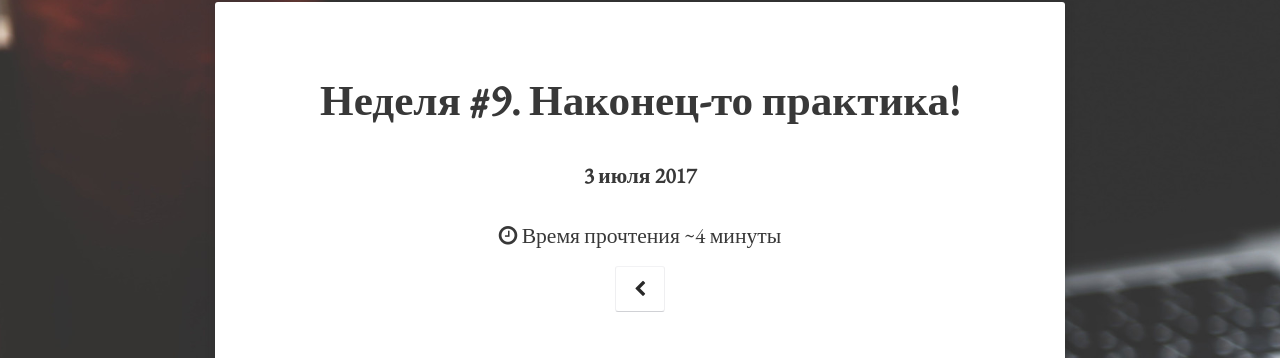
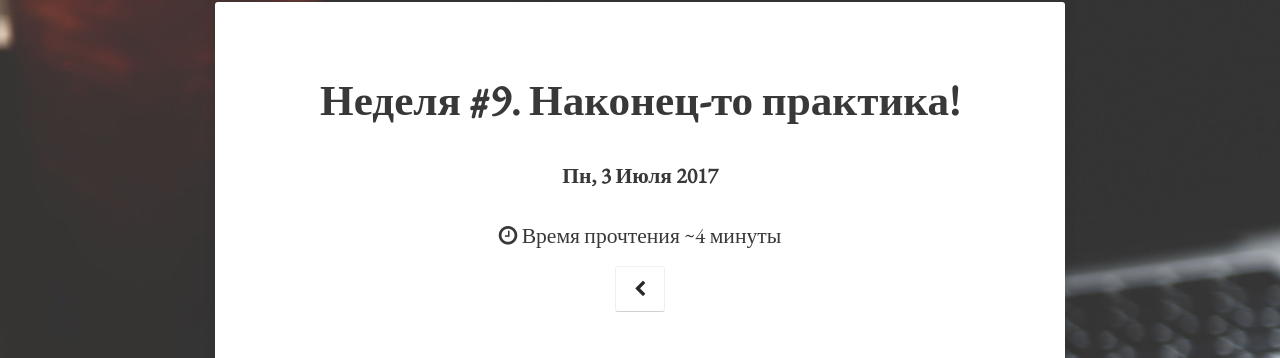
Before and after one commit to joisadler/joisadler.github.io, a Jekyll site: the page built from _posts/2017-07-03-week9.md, in a window 1280 px wide. Shown: the part 75-433 px from the top of the page. Built offline with Jekyll 4.4.1, drawn with Linux system fonts in a browser that asks for light colours; comment, search, counter and statistics services are not loaded; some of the changed lines change nothing that is shown.

Commit message:
fix russian date in posts

```diff
--- a/_config.yml
+++ b/_config.yml
@@ -8,7 +8,7 @@ logo:               'assets/img/me.jpg'
 background:         'assets/img/placeholder-big.jpg'
 tiled_bg:           false   # Set this true if you want to tile your background image, otherwise it will be covered
 locale:             ru_RU
-#url:                https://joisadler.github.io
+url:
 baseurl:            /
 
 # Jekyll
--- a/_layouts/post.html
+++ b/_layouts/post.html
@@ -17,9 +17,37 @@ layout: compress
             <div class="content">
                 <div class="post-title {% if page.feature %} feature {% endif %}">
                     <h1>{{ page.title }}</h1>
-                  <!--  <h4>{{ page.date | russianDate }}</h4> -->
-                  <h4><time datetime="{{page.date | html5date}}">{{page.date | russianDate}}</time></h4>
-              <!--  <h4>{{page.date | russianDate}}</h4> -->
+                  <!-- <h4><time datetime="{{page.date | html5date}}">{{page.date | russianDate}}</time></h4> -->
+
+                  <h4>{% assign m = page.date | date: "%-m" %}
+                      {% assign a = page.date | date: "%a" %}
+                        {% case a %}
+                          {% when 'Sun' %}Вс,
+                          {% when 'Mon' %}Пн,
+                          {% when 'Tue' %}Вт,
+                          {% when 'Wed' %}Ср,
+                          {% when 'Th' %}Чт,
+                          {% when 'Fri' %}Пт,
+                          {% when 'Sat' %}Сб,
+                        {% endcase %}
+                      {{ page.date | date: "%-d" }}
+                      {% case m %}
+                        {% when '1' %}Января
+                        {% when '2' %}Февраля
+                        {% when '3' %}Марта
+                        {% when '4' %}Апреля
+                        {% when '5' %}Мая
+                        {% when '6' %}Июня
+                        {% when '7' %}Июля
+                        {% when '8' %}Августа
+                        {% when '9' %}Сентября
+                        {% when '10' %}Октября
+                        {% when '11' %}Ноября
+                        {% when '12' %}Декабря
+                      {% endcase %}
+                      {{ page.date | date: "%Y" }}
+                  </h4>
+
                     {% if site.reading_time %}
                     <p class="reading-time">
                       <i class="fa fa-clock-o"></i>
--- a/_plugins/russian_dates.rb
+++ /dev/null
@@ -1,25 +0,0 @@
-module Jekyll
-    module RussianDates
-        MONTHS = {"01" => "января", "02" => "февраля", "03" => "марта",
-                "04" => "апреля", "05" => "мая", "06" => "июня",
-                "07" => "июля", "08" => "августа", "09" => "сентября",
-                "10" => "октября", "11" => "ноября", "12" => "декабря"}
-
-        # http://man7.org/linux/man-pages/man3/strftime.3.html
-        def russianDate(date)
-            day = time(date).strftime("%e") # leading zero is replaced by a space
-            month = time(date).strftime("%m")
-            year = time(date).strftime("%Y")
-            day+' '+MONTHS[month]+' '+year
-        end
-
-        def html5date(date)
-            day = time(date).strftime("%d")
-            month = time(date).strftime("%m")
-            year = time(date).strftime("%Y")
-            year+'-'+month+'-'+day
-        end
-    end
-end
-
-Liquid::Template.register_filter(Jekyll::RussianDates)
```
Also changed, not shown: 1 other file.
